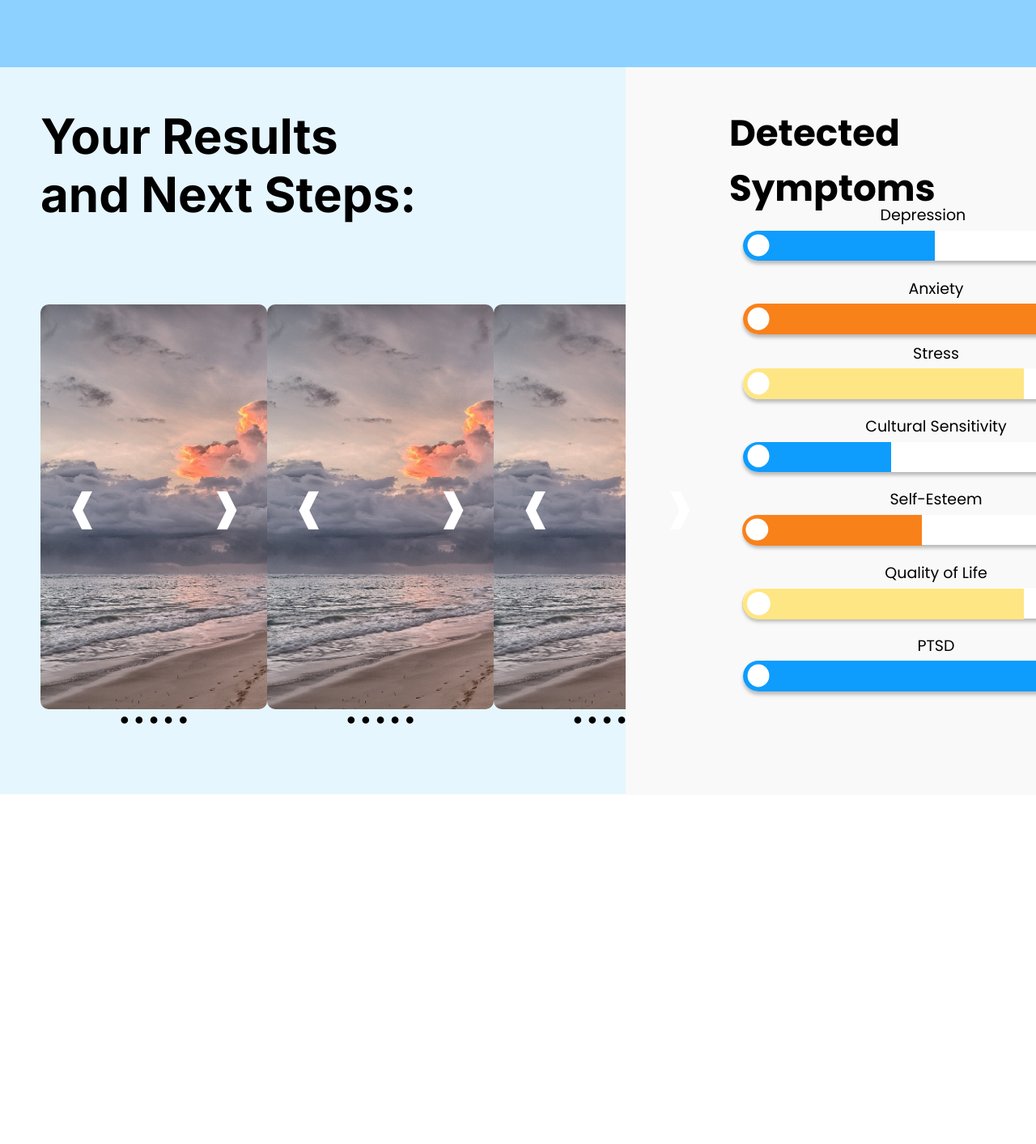
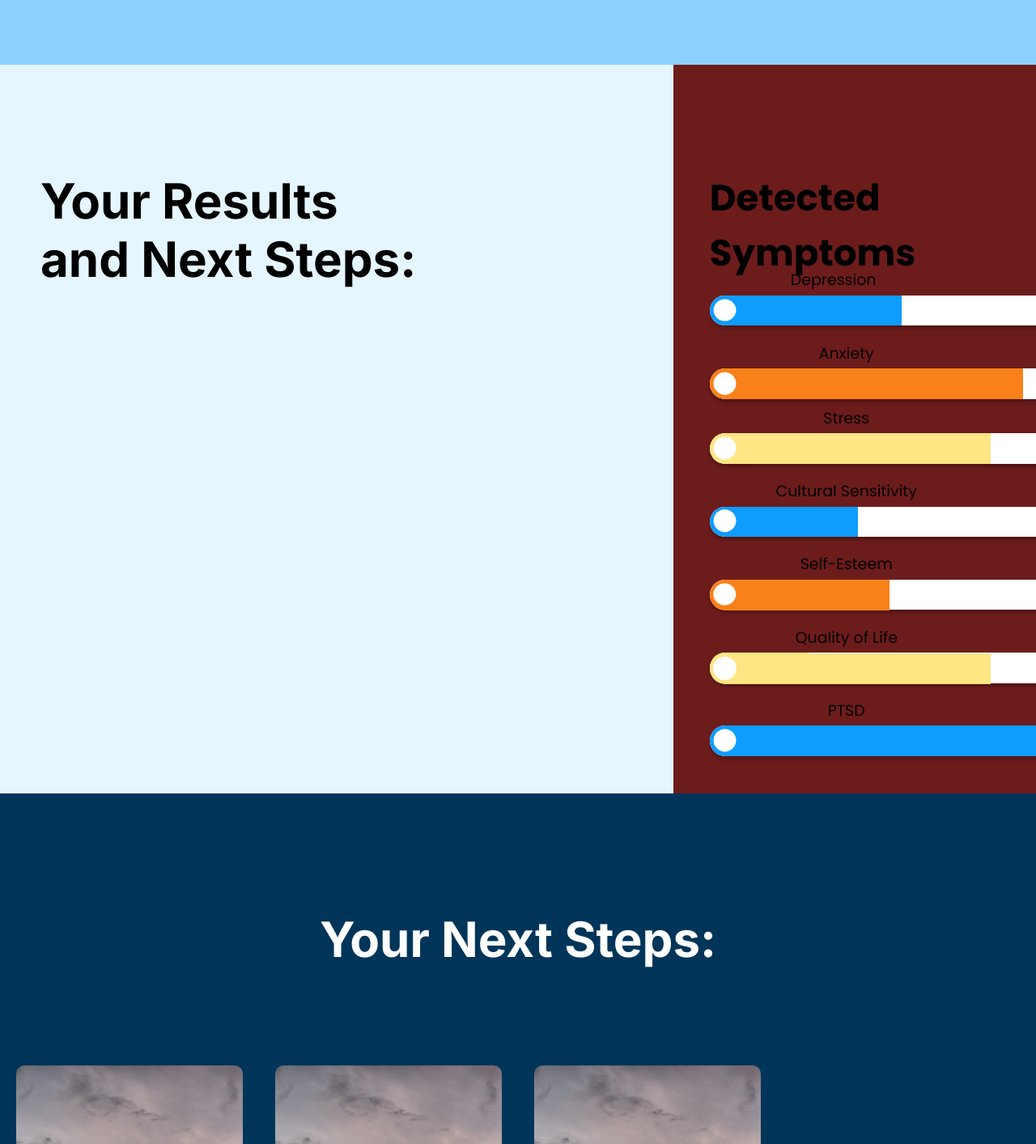
Before and after one commit to boristomov/Beat-The-Streets-MHA-Platform, a React (Create React App) app in the folder frontend/: page / in a window 1280 px wide. Shown: the top 1413 px of the page at 81% size. Before the commit the page ends 982 px from the top, so only its background shows below. Built offline with nearby package versions, Linux system fonts and the light colour scheme; the HTML template or start-up script is replaced by a standard one.

Commit message:
more bugs fixed

```diff
--- a/frontend/src/components/DetectedSymtomsBars.module.css
+++ b/frontend/src/components/DetectedSymtomsBars.module.css
@@ -63,7 +63,8 @@
 .depressionParent {
   position: absolute;
   top: 252.13px;
-  left: 1032.36px;
+  /* left: 1032.36px; */
+  left: 20%;
   width: 248.27px;
   height: 562.99px;
   text-align: center;
--- a/frontend/src/pages/analytics.js
+++ b/frontend/src/pages/analytics.js
@@ -16,23 +16,48 @@ const slides = [
 function Analytics({ userService }) {
   return (
     <div className={styles.analyticsV2}>
-      <div className={styles.analyticsV2Child} />
-      <div className={styles.analyticsV2Item} />
-      <b className={styles.yourResultsAndContainer}>
-        <p className={styles.yourResults}>{`Your Results `}</p>
-        <p className={styles.yourResults}>and Next Steps:</p>
-        <div className={styles.containerList}>
-          <div className={styles.containerStyles}>
-            <ImageSlider slides = {slides}/>
-          </div>
-          <div className={styles.containerStyles}>
-            <ImageSlider slides = {slides}/>
-          </div>
-          <div className={styles.containerStyles}>
-            <ImageSlider slides = {slides}/>
-          </div>
+      {/* Assigns page layout panels */}
+
+      {/* Header Bar */}
+      <div className={styles.headerBar} />
+      {/* Container for the two adjacent panels at the top. */}
+      <div className={styles.panelList}>
+        <div className={styles.blueMainPanel}>
+          <b className={styles.yourResultsAndContainer}>
+            <p className={styles.yourResults}>{`Your Results `}</p>
+            <p className={styles.yourResults}>and Next Steps:</p>
+          </b>
+        </div>
+        <div className={styles.detectedSymptomsMainPanel}>
+          <div className={styles.analyticsV2Child4} />
+          <b className={styles.detectedSymptoms}>Detected Symptoms</b>
+          <div className={styles.analyticsV2Child5} />
+          <div className={styles.analyticsV2Child6} />
+          <div className={styles.analyticsV2Child7} />
+          <div className={styles.analyticsV2Child8} />
+          <div className={styles.analyticsV2Child9} />
+          <div className={styles.analyticsV2Child10} />
+          <img className={styles.ellipseIcon} alt="" src="/ellipse-6.svg" />
+          <div className={styles.analyticsV2Child11} />
+          <img className={styles.analyticsV2Child12} alt="" src="/ellipse-7.svg" />
+          <div className={styles.analyticsV2Child13} />
+          <img className={styles.analyticsV2Child14} alt="" src="/ellipse-9.svg" />
+          <div className={styles.analyticsV2Child15} />
+          <img className={styles.analyticsV2Child16} alt="" src="/ellipse-10.svg" />
+          <div className={styles.analyticsV2Child17} />
+          <img className={styles.analyticsV2Child18} alt="" src="/ellipse-11.svg" />
+          <div className={styles.analyticsV2Child19} />
+          <img className={styles.analyticsV2Child20} alt="" src="/ellipse-12.svg" />
+          <div className={styles.analyticsV2Child21} />
+          <img className={styles.analyticsV2Child22} alt="" src="/ellipse-8.svg" />
+          <div className={styles.analyticsV2Child23} />
+          <DetectedSymtomsBars />
+          <div className={styles.analyticsV2Child24} />
+          <img className={styles.analyticsV2Child25} alt="" src="/ellipse-13.svg" />
+        </div>
       </div>
-      </b>
+
+
       {/* <div className={styles.analyticsV2Inner} /> */}
 
       {/* <img
@@ -62,36 +87,26 @@ function Analytics({ userService }) {
       <div
         className={styles.wordsWordswordsWor2}
       >{`words wordswords wor dswords wor words wordsvwords cwords wordsw ordswordswo rdswor words wordsvwords words w or ds words words wordswords wor dswords wor words wordsvwords `}</div> */}
-      <div className={styles.analyticsV2Child2} />
-      <div className={styles.analyticsV2Child3} />
-      <div className={styles.analyticsV2Child4} />
-      <b className={styles.detectedSymptoms}>Detected Symptoms</b>
-      <div className={styles.analyticsV2Child5} />
-      <div className={styles.analyticsV2Child6} />
-      <div className={styles.analyticsV2Child7} />
-      <div className={styles.analyticsV2Child8} />
-      <div className={styles.analyticsV2Child9} />
-      <div className={styles.analyticsV2Child10} />
-      <img className={styles.ellipseIcon} alt="" src="/ellipse-6.svg" />
-      <div className={styles.analyticsV2Child11} />
-      <img className={styles.analyticsV2Child12} alt="" src="/ellipse-7.svg" />
-      <div className={styles.analyticsV2Child13} />
-      <img className={styles.analyticsV2Child14} alt="" src="/ellipse-9.svg" />
-      <div className={styles.analyticsV2Child15} />
-      <img className={styles.analyticsV2Child16} alt="" src="/ellipse-10.svg" />
-      <div className={styles.analyticsV2Child17} />
-      <img className={styles.analyticsV2Child18} alt="" src="/ellipse-11.svg" />
-      <div className={styles.analyticsV2Child19} />
-      <img className={styles.analyticsV2Child20} alt="" src="/ellipse-12.svg" />
-      <div className={styles.analyticsV2Child21} />
-      <img className={styles.analyticsV2Child22} alt="" src="/ellipse-8.svg" />
-      <div className={styles.analyticsV2Child23} />
-      <DetectedSymtomsBars />
-      <div className={styles.analyticsV2Child24} />
-      <img className={styles.analyticsV2Child25} alt="" src="/ellipse-13.svg" />
+
+
+
       <div className={styles.nextStepsContainer}>
-        <b> Your Next Steps: </b>
+        <b className={styles.nextStepsContainerText}> Your Next Steps: </b>
+        <div className={styles.containerList}>
+          <div className={styles.containerStyles}>
+            <ImageSlider slides = {slides}/>
+          </div>
+          <div className={styles.containerStyles}>
+            <ImageSlider slides = {slides}/>
+          </div>
+          <div className={styles.containerStyles}>
+            <ImageSlider slides = {slides}/>
+          </div>
+        </div>
+        <div className={styles.vectorGraphicBTS} alt="" src="/Vector.png"/>
       </div>
+
+      <div className={styles.footerBar} />
     </div>
   );
 };
--- a/frontend/src/pages/analytics.module.css
+++ b/frontend/src/pages/analytics.module.css
@@ -1,27 +1,38 @@
-.analyticsV2Child,
-.analyticsV2Item {
+.panelList {
+  display: flex;
   position: absolute;
-  top: 81px;
-  left: 773px;
-  background-color: #efefef;
-  width: 739px;
-  height: 901px;
+  width: 100%;
+  top: 80px;
 }
-.analyticsV2Item {
+.blueMainPanel {
+  /* position: absolute; */
   top: 80px;
-  left: 0;
+  width: 65%;
   background-color: #e6f6fe;
-  width: 773px;
+  height: 900px;
+  /* z-index: 2; */
+}
+.detectedSymptomsMainPanel {
+  position: absolute;
+  width: 35%;
+  left: 65%;
+  background-color: #6d1c1c;
+  height: 900px;
+  z-index: 0;
+  align-content: center;
 }
 .containerStyles {
   width: 280px;
   height: 500px;
   position: relative;
+  padding: 20px;
   top: 100px;
 }
 .containerList {
   display: flex;
-  justify-content: space-between;
+  align-items: center;
+  align-self: center;
+  align-content: center;
 }
 .yourResults {
   margin: 0;
@@ -118,26 +129,20 @@
   width: 523px;
   height: 144px;
 }
-.analyticsV2Child2 {
-  position: absolute;
-  top: 79px;
-  left: 773px;
-  background-color: #f9f9f9;
-  width: 745px;
-  height: 903px;
-}
-.analyticsV2Child3 {
+
+.headerBar {
   position: absolute;
   top: 0;
   left: 0;
   background-color: #8cd1ff;
-  width: 1518px;
-  height: 83.04px;
+  width: 100%;
+  height: 80px;
 }
 .analyticsV2Child4 {
   position: absolute;
   top: 816.38px;
-  left: 918.25px;
+  /* left: 918.25px; */
+  left: 10%;
   border-radius: 56.42px;
   background-color: var(--color-white);
   box-shadow: 0 4px 4px rgba(0, 0, 0, 0.25);
@@ -147,13 +152,15 @@
 .detectedSymptoms {
   position: absolute;
   top: 131px;
-  left: 901px;
+  /* left: 901px; */
+  left: 10%;
   font-size: 45.14px;
 }
 .analyticsV2Child5 {
   position: absolute;
   top: 284.74px;
-  left: 918.25px;
+  /* left: 918.25px; */
+  left: 10%;
   border-radius: 56.42px;
   background-color: var(--color-white);
   box-shadow: 0 4px 4px rgba(0, 0, 0, 0.25);
@@ -163,7 +170,8 @@
 .analyticsV2Child6 {
   position: absolute;
   top: 285px;
-  left: 918px;
+  /* left: 918px; */
+  left: 10%;
   border-radius: 56.42px 0 0 56.42px;
   background-color: var(--color-dodgerblue);
   width: 237px;
@@ -175,7 +183,8 @@
 .analyticsV2Child9 {
   position: absolute;
   top: 375.02px;
-  left: 918.25px;
+  /* left: 918.25px; */
+  left: 10%;
   border-radius: 56.42px;
   background-color: var(--color-white);
   box-shadow: 0 4px 4px rgba(0, 0, 0, 0.25);
@@ -197,14 +206,16 @@
 .ellipseIcon {
   position: absolute;
   top: 288.5px;
-  left: 922.61px;
+  /* left: 922.61px; */
+  left: 11%;
   width: 28.84px;
   height: 28.84px;
 }
 .analyticsV2Child11 {
   position: absolute;
   top: 375.02px;
-  left: 918.25px;
+  /* left: 918.25px; */
+  left: 10%;
   border-radius: 56.42px 0 0 56.42px;
   background-color: var(--color-darkorange-200);
   width: 387.45px;
@@ -213,14 +224,16 @@
 .analyticsV2Child12 {
   position: absolute;
   top: 378.78px;
-  left: 922.61px;
+  /* left: 922.61px; */
+  left: 11%;
   width: 28.84px;
   height: 28.84px;
 }
 .analyticsV2Child13 {
   position: absolute;
   top: 546px;
-  left: 918px;
+  /* left: 918px; */
+  left: 10%;
   border-radius: 56.42px 0 0 56.42px;
   background-color: var(--color-dodgerblue);
   width: 183px;
@@ -229,14 +242,16 @@
 .analyticsV2Child14 {
   position: absolute;
   top: 549.31px;
-  left: 922.61px;
+  /* left: 922.61px; */
+  left: 11%;
   width: 28.84px;
   height: 28.84px;
 }
 .analyticsV2Child15 {
   position: absolute;
   top: 636px;
-  left: 917px;
+  /* left: 917px; */
+  left: 10%;
   border-radius: 56.42px 0 0 56.42px;
   background-color: var(--color-darkorange-200);
   width: 221.94px;
@@ -245,14 +260,16 @@
 .analyticsV2Child16 {
   position: absolute;
   top: 639.59px;
-  left: 921.36px;
+  /* left: 921.36px; */
+  left: 11%;
   width: 28.84px;
   height: 28.84px;
 }
 .analyticsV2Child17 {
   position: absolute;
   top: 726px;
-  left: 917px;
+  /* left: 917px; */
+  left: 10%;
   border-radius: 56.42px 0 0 56.42px;
   background-color: var(--color-khaki);
   width: 123px;
@@ -261,14 +278,16 @@
 .analyticsV2Child18 {
   position: absolute;
   top: 729.87px;
-  left: 921.36px;
+  /* left: 921.36px; */
+  left: 11%;
   width: 28.84px;
   height: 28.84px;
 }
 .analyticsV2Child19 {
   position: absolute;
   top: 816.38px;
-  left: 918.25px;
+  /* left: 918.25px; */
+  left: 10%;
   border-radius: 56.42px 0 0 56.42px;
   background-color: var(--color-dodgerblue);
   width: 421.31px;
@@ -277,14 +296,16 @@
 .analyticsV2Child20 {
   position: absolute;
   top: 820.15px;
-  left: 922.61px;
+  /* left: 922.61px; */
+  left: 11%;
   width: 28.84px;
   height: 28.84px;
 }
 .analyticsV2Child21 {
   position: absolute;
   top: 455px;
-  left: 918px;
+  /* left: 918px; */
+  left: 10%;
   border-radius: 56.42px 0 0 56.42px;
   background-color: var(--color-khaki);
   width: 347.33px;
@@ -293,24 +314,28 @@
 .analyticsV2Child22 {
   position: absolute;
   top: 459.03px;
-  left: 922.61px;
+  /* left: 922.61px; */
+  left: 11%;
   width: 28.84px;
   height: 28.84px;
 }
 .analyticsV2Child23 {
   position: absolute;
   top: 726.1px;
-  left: 918.25px;
+  /* left: 918.25px; */
+  left: 10%;
   border-radius: 56.42px;
   background-color: var(--color-white);
   box-shadow: 0 4px 4px rgba(0, 0, 0, 0.25);
   width: 476.48px;
   height: 37.62px;
+  z-index: -1;
 }
 .analyticsV2Child24 {
   position: absolute;
   top: 727px;
-  left: 918px;
+  /* left: 918px; */
+  left: 10%;
   border-radius: 56.42px 0 0 56.42px;
   background-color: var(--color-khaki);
   width: 347.33px;
@@ -319,7 +344,8 @@
 .analyticsV2Child25 {
   position: absolute;
   top: 731px;
-  left: 923px;
+  /* left: 923px; */
+  left: 11%;
   width: 28.84px;
   height: 28.84px;
 }
@@ -327,7 +353,7 @@
   position: relative;
   background-color: var(--color-white);
   width: 100%;
-  height: 982px;
+  height: 1960px;
   overflow: hidden;
   text-align: left;
   font-size: 15.57px;
@@ -336,7 +362,34 @@
 }
 .nextStepsContainer {
   position: relative;
+  text-align: center;
+  align-content: center;
+  align-items: center;
   width: 100%;
-  top: 982px;
-  background-color: var(--color-yellow);
+  height: 900px;
+  top: 980px;
+  background-color: #003559;
+  font-size: var(--font-size-41xl);
+  font-family: var(--font-inter);
 }
+.nextStepsContainerText {
+  text-align: center;
+  font-size: var(--font-size-41xl);
+  color: #fff;
+  font-family: var(--font-inter);
+}
+
+.vectorGraphics {
+  position: absolute;
+  background-color: var(--color-black);
+  bottom: 80px;
+
+}
+
+.footerBar {
+  position: absolute;
+  bottom: 0;
+  background-color: #8cd1ff;
+  width: 100%;
+  height: 80px;
+}
```
Also changed, not shown: frontend/public/Vector.png (added).
